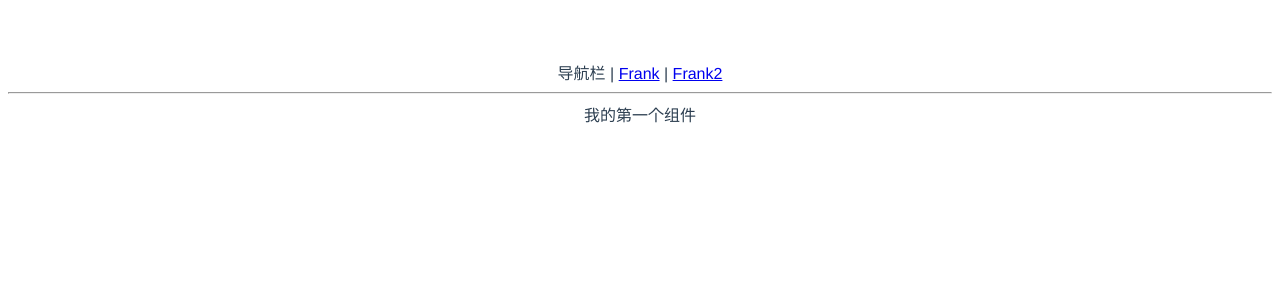
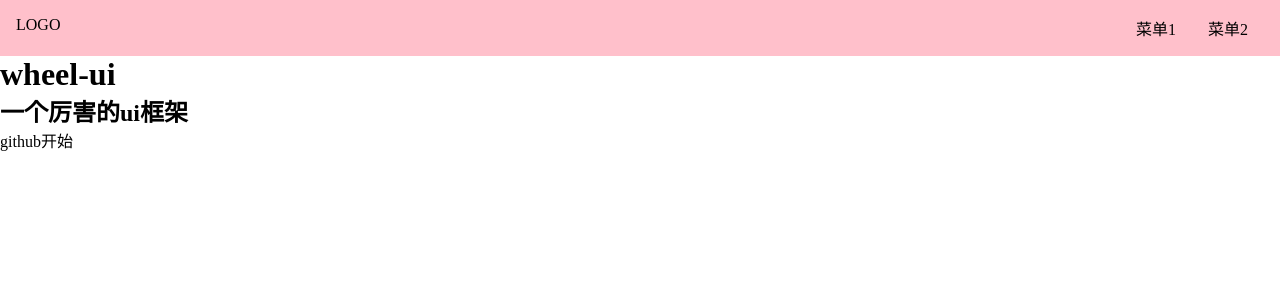
Before and after one commit to xhrbtk/wheel-vue3, a Vue app: page / in a window 1280 px wide. Shown: the top 300 px of the page. Built offline with nearby package versions, Linux system fonts and the light colour scheme.

Commit message:
feat:topnav样式更新

```diff
--- a/package.json
+++ b/package.json
@@ -11,6 +11,7 @@
   },
   "devDependencies": {
     "@vue/compiler-sfc": "^3.0.4",
+    "sass": "^1.45.2",
     "vite": "^1.0.0-rc.13"
   }
 }
--- a/src/App.vue
+++ b/src/App.vue
@@ -1,9 +1,4 @@
 <template>
-  <div>导航栏 |
-    <router-link to="/">Frank</router-link> |
-    <router-link to="/xxx">Frank2</router-link>
-  </div>
-  <hr />
   <router-view></router-view>
 </template>
 
--- a/src/index.css
+++ /dev/null
@@ -1,8 +0,0 @@
-#app {
-  font-family: Avenir, Helvetica, Arial, sans-serif;
-  -webkit-font-smoothing: antialiased;
-  -moz-osx-font-smoothing: grayscale;
-  text-align: center;
-  color: #2c3e50;
-  margin-top: 60px;
-}
--- /dev/null
+++ b/src/index.scss
@@ -0,0 +1,16 @@
+* {
+  margin: 0;
+  padding: 0;
+  box-sizing: border-box;
+}
+ul,
+ol {
+  list-style: none;
+}
+a {
+  text-decoration: none;
+  color: inherit;
+  &:hover {
+    border-bottom: 1px solid;
+  }
+}
--- /dev/null
+++ b/src/views/Doc.vue
@@ -0,0 +1,12 @@
+<template>
+    <div>
+        <div class="topnav">
+            <div class="logo"></div>
+            <div class="menu"></div>
+        </div>
+        <div class="content">
+            <aside>边栏</aside>
+            <main>主内容</main>
+        </div>
+    </div>
+</template>
--- /dev/null
+++ b/src/views/Home.vue
@@ -0,0 +1,39 @@
+<template>
+    <div>
+        <div class="topnav">
+        <div class="logo">LOGO</div>
+        <ul class="menu">
+            <li>菜单1</li>
+            <li>菜单2</li>
+        </ul>
+        </div>
+        <div class="banner">
+            <h1>wheel-ui</h1>
+            <h2>一个厉害的ui框架</h2>
+            <p class="actions">
+                <a href="">github</a>
+                <a href="">开始</a>
+            </p>
+        </div>
+    </div>
+</template>
+
+<style lang="scss" scoped>
+.topnav {
+    background: pink;
+    display: flex;
+    padding: 16px;
+    >.logo{
+        max-width: 6em;
+        margin-right: auto;
+    }
+    >.menu{
+        display: flex;
+        white-space: nowrap;
+        flex-wrap: nowrap;
+        >li{
+            margin: 0 1em;
+        }
+    }
+}
+</style>
```
Also changed, not shown: src/main.ts (+5 -5 lines), 2 other files (tests, documents, lock files or other folders).
